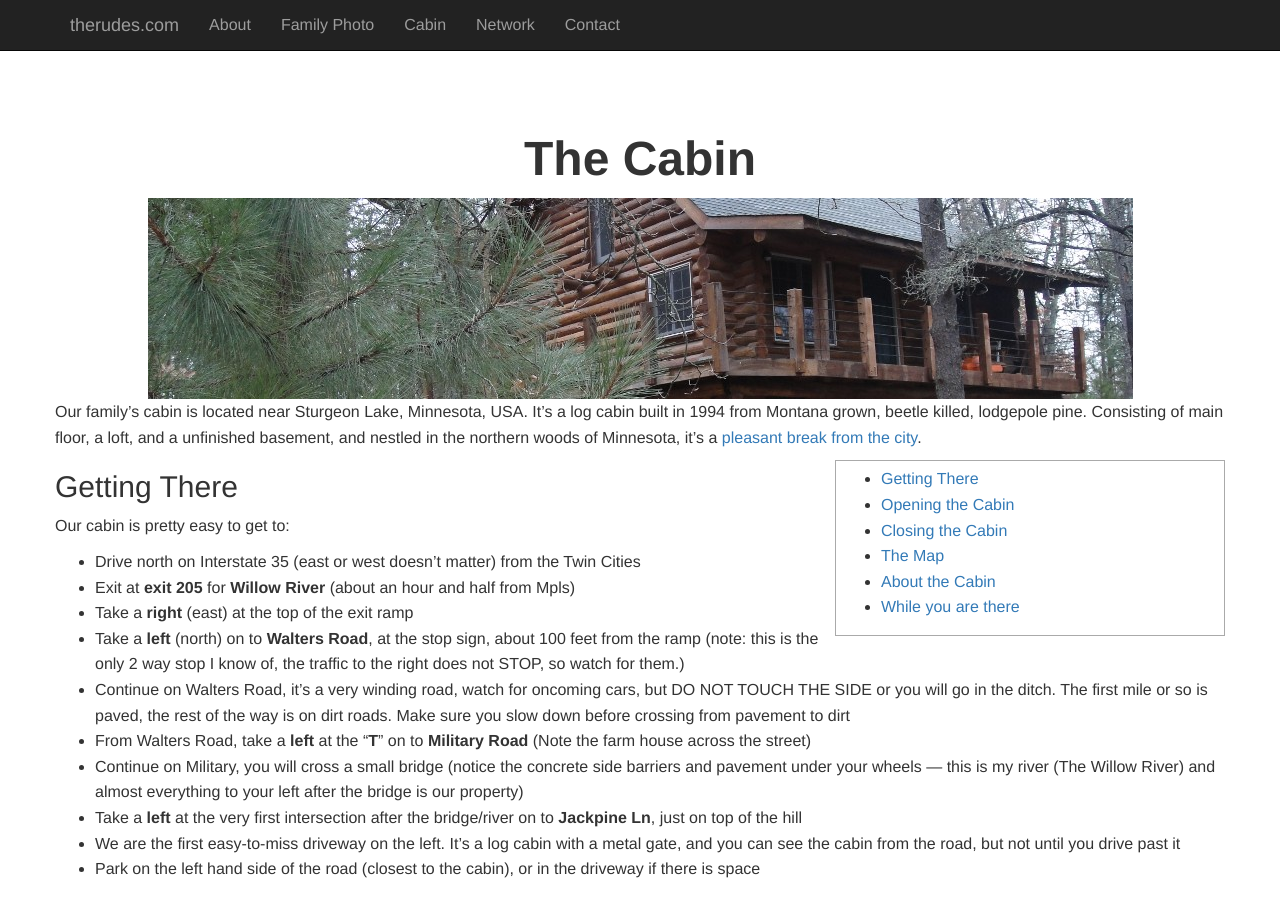
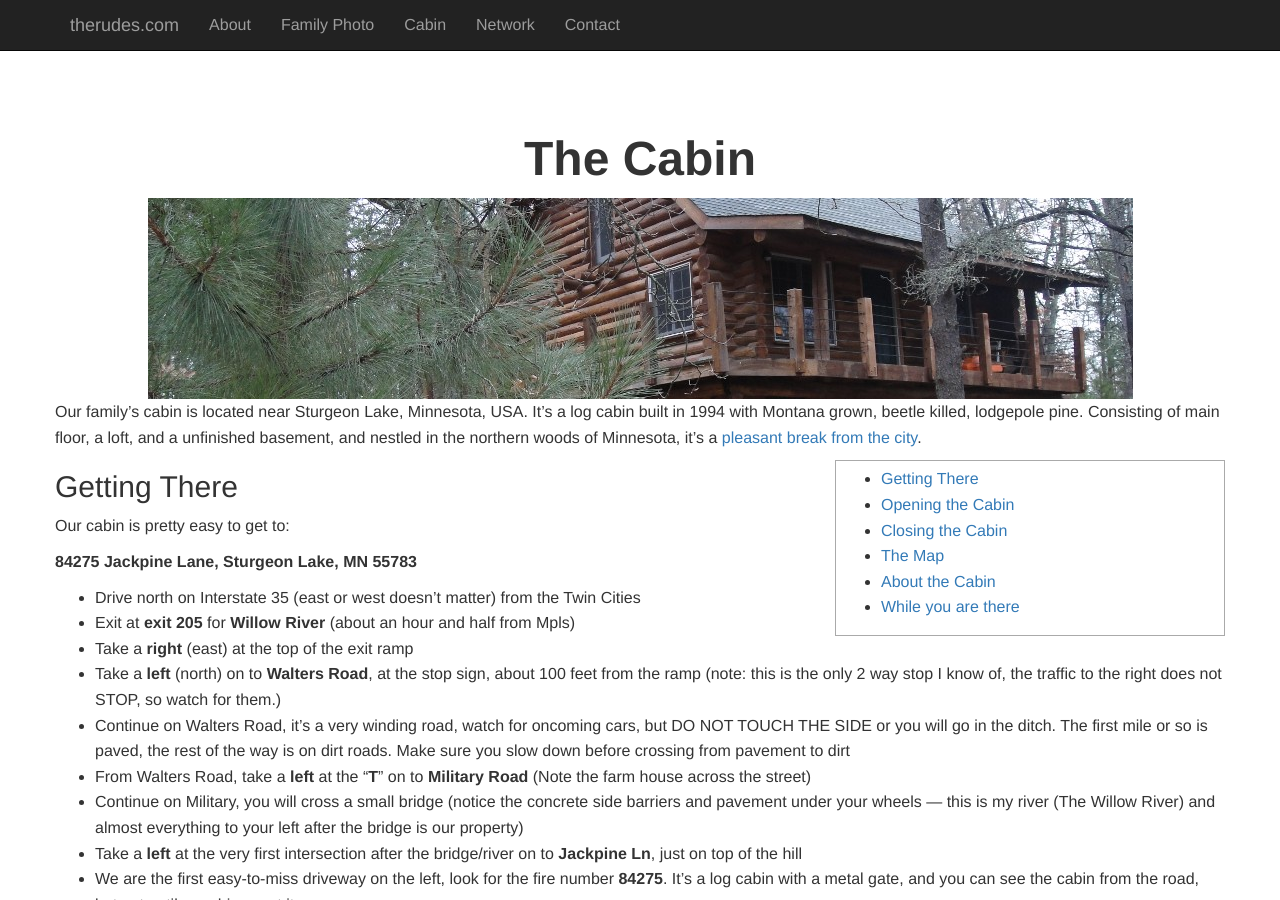
Before and after one commit to mattrude/therudes.com, a Jekyll site: the page built from cabin.html, in a window 1280 px wide and 900 px high. Built offline with Jekyll 4.4.1, drawn with Linux system fonts in a browser that asks for light colours; nearby versions of some CDN libraries; some of the changed text lies outside the part shown.

Commit message:
Update cabin.html

```diff
--- a/_includes/cabin.html
+++ b/_includes/cabin.html
@@ -7,7 +7,7 @@
       {% endif %}
 
       <div>
-        <p>Our family’s cabin is located near Sturgeon Lake, Minnesota, USA. It’s a log cabin built in 1994 from Montana grown, beetle killed, lodgepole pine. Consisting of main floor, a loft, and a unfinished basement, and nestled in the northern woods of Minnesota, it’s a <a href="https://mattrude.com/places/cabin/">pleasant break from the city</a>.</p>
+        <p>Our family’s cabin is located near Sturgeon Lake, Minnesota, USA. It’s a log cabin built in 1994 with Montana grown, beetle killed, lodgepole pine. Consisting of main floor, a loft, and a unfinished basement, and nestled in the northern woods of Minnesota, it’s a <a href="https://mattrude.com/places/cabin/">pleasant break from the city</a>.</p>
         {% if page.url != "/" %}
 
         <div class="col-md-4 col-md-offset-8 table_of_contents">
@@ -23,6 +23,7 @@
         <div class="offsetanchor" id="getting-there">
           <h2>Getting There</h2>
           <p>Our cabin is pretty easy to get to:</p>
+          <p><b>84275 Jackpine Lane, Sturgeon Lake, MN 55783</b></p>
           <ul>
             <li>Drive north on Interstate 35 (east or west doesn&#8217;t matter) from the Twin Cities</li>
             <li>Exit at <strong>exit 205</strong> for<strong> Willow River</strong> (about an hour and half from Mpls)</li>
@@ -32,7 +33,7 @@
             <li>From Walters Road, take a <strong>left</strong> at the &#8220;<strong>T</strong>&#8221; on to <strong>Military Road</strong> (Note the farm house across the street)</li>
             <li>Continue on Military, you will cross a small bridge (notice the concrete side barriers and pavement under your wheels &#8212; this is my river (The Willow River) and almost everything to your left after the bridge is our property)</li>
             <li>Take a <strong>left</strong> at the very first intersection after the bridge/river on to <strong>Jackpine Ln</strong>, just on top of the hill</li>
-            <li>We are the first easy-to-miss driveway on the left.  It&#8217;s a log cabin with a metal gate, and you can see the cabin from the road, but not until you drive past it</li>
+            <li>We are the first easy-to-miss driveway on the left, look for the fire number <b>84275</b>.  It&#8217;s a log cabin with a metal gate, and you can see the cabin from the road, but not until you drive past it</li>
             <li>Park on the left hand side of the road (closest to the cabin), or in the driveway if there is space</li>
           </ul>
         </div>
```
